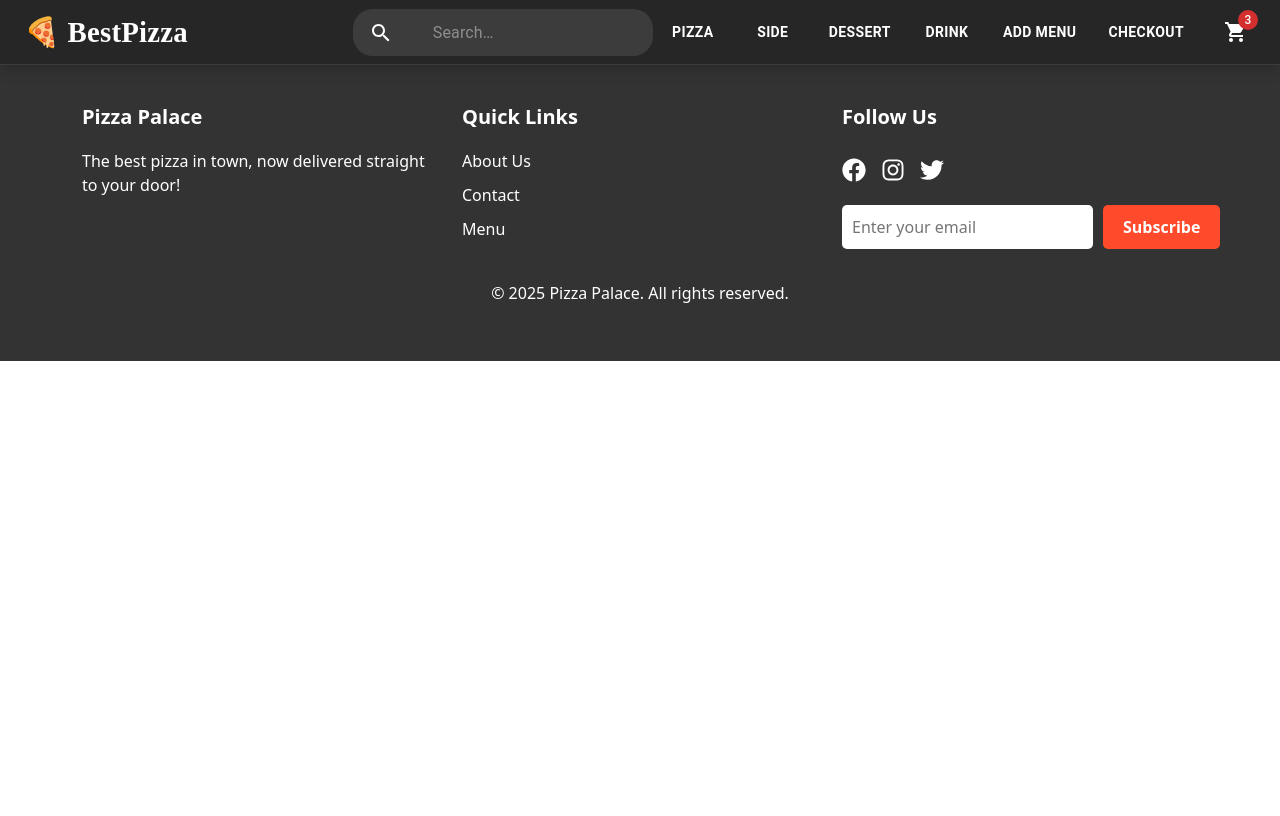
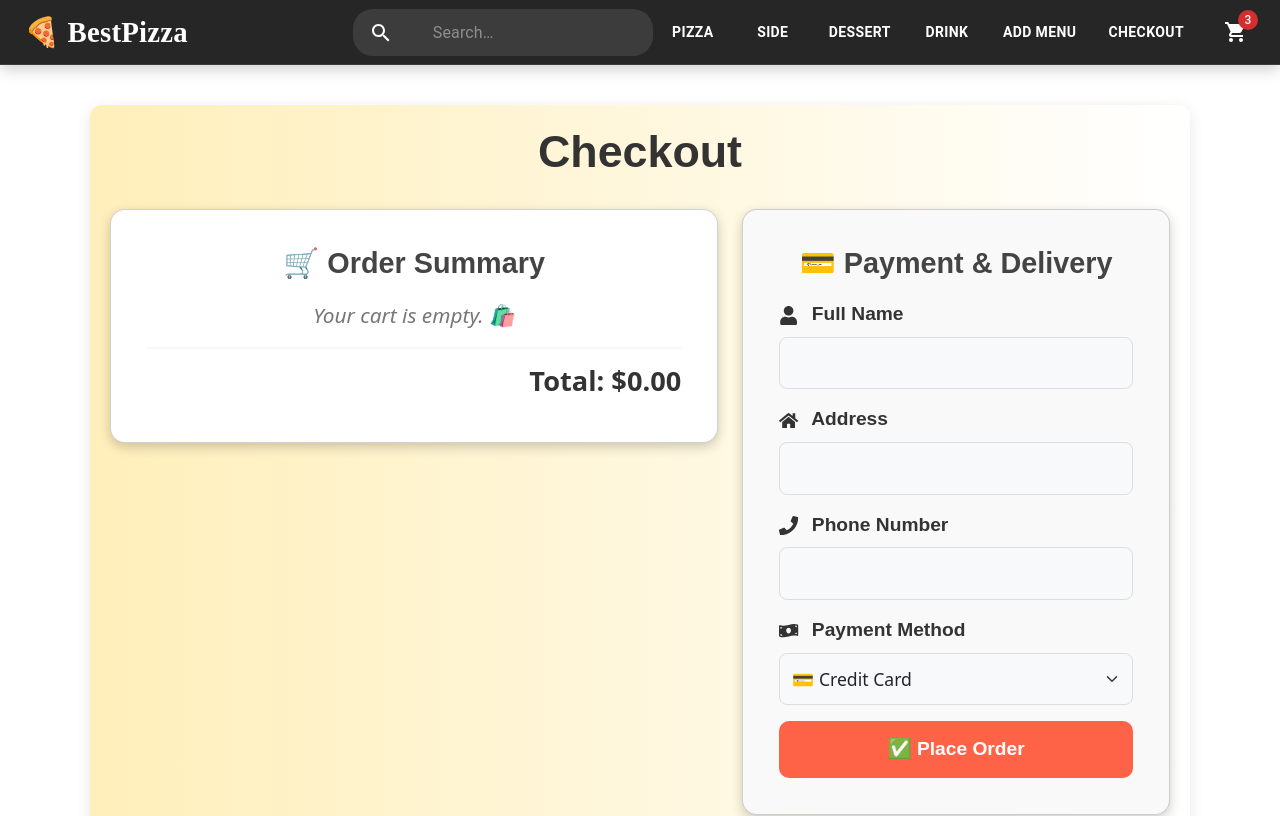
Before and after one commit to SatyamKamboj10011/Studio4PizzaApp, a React (Create React App) app: page /checkout in a window 1280 px wide. Shown: the top 816 px of the page. Built offline with nearby package versions, Linux system fonts and the light colour scheme.

Commit message:
updated chekout page design

```diff
--- a/src/App.js
+++ b/src/App.js
@@ -13,6 +13,7 @@ import Login from "./Login";
 import Footer from "./Footer";
 import CartPage from "./Cart";
 import Invoice from "./Invoice";
+import Checkout from "./Checkout";
 
 function App() {
   return (
@@ -32,6 +33,8 @@ function App() {
         <Route path="/contact" element={<ContactUs/>}/>
         <Route path="/cart" element={<CartPage/>}/>
         <Route path="/invoice" element={<Invoice/>}/>
+        <Route path="/checkout" element={<Checkout/>}/>
+
         {/* <Route path="/checkout" element={<Checkout />} /> */}
       </Routes>
     <Footer/>
--- /dev/null
+++ b/src/Checkout.js
@@ -0,0 +1,304 @@
+import React, { useState, useEffect } from "react";
+import { Container, Row, Col, Card, Button, Form, Modal } from "react-bootstrap";
+import "bootstrap/dist/css/bootstrap.min.css";
+import { FaUser, FaHome, FaPhone, FaMoneyBillWave } from "react-icons/fa";
+import { useNavigate } from "react-router-dom";
+
+const Checkout = () => {
+  const [cart, setCart] = useState([]);
+  const [totalPrice, setTotalPrice] = useState(0);
+  const [formData, setFormData] = useState({
+    name: "",
+    address: "",
+    phone: "",
+    paymentMethod: "creditCard",
+  });
+  const [showConfirmation, setShowConfirmation] = useState(false);
+  const [isLoading, setIsLoading] = useState(false);
+  const [errors, setErrors] = useState({});
+
+  const navigate = useNavigate();
+
+  useEffect(() => {
+    const savedCart = JSON.parse(localStorage.getItem("cart")) || [];
+    setCart(savedCart);
+    const total = savedCart.reduce((sum, item) => sum + item.totalPrice, 0);
+    setTotalPrice(total);
+  }, []);
+
+  const handleInputChange = (e) => {
+    const { name, value } = e.target;
+    setFormData({ ...formData, [name]: value });
+    setErrors({ ...errors, [name]: "" }); // Clear error on input change
+  };
+
+  const validateForm = () => {
+    const newErrors = {};
+    if (!formData.name.trim()) newErrors.name = "Name is required";
+    if (!formData.address.trim()) newErrors.address = "Address is required";
+    if (!formData.phone.trim()) newErrors.phone = "Phone number is required";
+    setErrors(newErrors);
+    return Object.keys(newErrors).length === 0;
+  };
+
+  const handleSubmit = (e) => {
+    e.preventDefault();
+    if (!validateForm()) return;
+
+    setShowConfirmation(true);
+  };
+
+  const confirmOrder = () => {
+    setIsLoading(true);
+    setTimeout(() => {
+      setIsLoading(false);
+      alert("Order placed successfully! 🎉");
+
+      const customerData = {
+        ...formData,
+        email: formData.email || "",
+      };
+
+      localStorage.removeItem("cart");
+
+      navigate("/invoice", {
+        state: { cart, customer: customerData },
+      });
+    }, 2000); // Simulate a 2-second delay for order processing
+  };
+
+  return (
+    <Container fluid style={styles.container}>
+      <h1 style={styles.title}>Checkout</h1>
+      <Row>
+        {/* Order Summary */}
+        <Col md={7}>
+          <Card style={styles.orderCard}>
+            <Card.Body>
+              <Card.Title style={styles.cardTitle}>🛒 Order Summary</Card.Title>
+              {cart.length > 0 ? (
+                cart.map((item, index) => (
+                  <div key={index} style={styles.orderItem}>
+                    <p>
+                      {item.quantity} x{" "}
+                      {item.pizza?.name || item.side?.name || item.dessert?.name || item.drink?.name} (
+                      {item.size}) -{" "}
+                      <span style={styles.itemPrice}>${item.totalPrice.toFixed(2)}</span>
+                    </p>
+                  </div>
+                ))
+              ) : (
+                <p style={styles.emptyCartMessage}>Your cart is empty. 🛍️</p>
+              )}
+              <hr style={styles.divider} />
+              <h4 style={styles.totalPrice}>Total: ${totalPrice.toFixed(2)}</h4>
+            </Card.Body>
+          </Card>
+        </Col>
+
+        {/* Payment and Delivery Details */}
+        <Col md={5}>
+          <Card style={styles.paymentCard}>
+            <Card.Body>
+              <Card.Title style={styles.cardTitle}>💳 Payment & Delivery</Card.Title>
+              <Form onSubmit={handleSubmit}>
+                <Form.Group className="mb-3">
+                  <Form.Label style={styles.label}>
+                    <FaUser style={styles.icon} /> Full Name
+                  </Form.Label>
+                  <Form.Control
+                    type="text"
+                    name="name"
+                    value={formData.name}
+                    onChange={handleInputChange}
+                    required
+                    style={styles.input}
+                    isInvalid={!!errors.name}
+                  />
+                  <Form.Control.Feedback type="invalid">
+                    {errors.name}
+                  </Form.Control.Feedback>
+                </Form.Group>
+
+                <Form.Group className="mb-3">
+                  <Form.Label style={styles.label}>
+                    <FaHome style={styles.icon} /> Address
+                  </Form.Label>
+                  <Form.Control
+                    type="text"
+                    name="address"
+                    value={formData.address}
+                    onChange={handleInputChange}
+                    required
+                    style={styles.input}
+                    isInvalid={!!errors.address}
+                  />
+                  <Form.Control.Feedback type="invalid">
+                    {errors.address}
+                  </Form.Control.Feedback>
+                </Form.Group>
+
+                <Form.Group className="mb-3">
+                  <Form.Label style={styles.label}>
+                    <FaPhone style={styles.icon} /> Phone Number
+                  </Form.Label>
+                  <Form.Control
+                    type="tel"
+                    name="phone"
+                    value={formData.phone}
+                    onChange={handleInputChange}
+                    required
+                    style={styles.input}
+                    isInvalid={!!errors.phone}
+                  />
+                  <Form.Control.Feedback type="invalid">
+                    {errors.phone}
+                  </Form.Control.Feedback>
+                </Form.Group>
+
+                <Form.Group className="mb-3">
+                  <Form.Label style={styles.label}>
+                    <FaMoneyBillWave style={styles.icon} /> Payment Method
+                  </Form.Label>
+                  <Form.Select
+                    name="paymentMethod"
+                    value={formData.paymentMethod}
+                    onChange={handleInputChange}
+                    required
+                    style={styles.input}
+                  >
+                    <option value="creditCard">💳 Credit Card</option>
+                    <option value="debitCard">🏦 Debit Card</option>
+                    <option value="paypal">💰 PayPal</option>
+                    <option value="cashOnDelivery">🚪 Cash on Delivery</option>
+                  </Form.Select>
+                </Form.Group>
+
+                <Button type="submit" style={styles.submitButton} disabled={isLoading}>
+                  {isLoading ? "Processing..." : "✅ Place Order"}
+                </Button>
+              </Form>
+            </Card.Body>
+          </Card>
+        </Col>
+      </Row>
+
+      {/* Confirmation Modal */}
+      <Modal show={showConfirmation} onHide={() => setShowConfirmation(false)}>
+        <Modal.Header closeButton>
+          <Modal.Title>Confirm Order</Modal.Title>
+        </Modal.Header>
+        <Modal.Body>
+          Are you sure you want to place this order?
+        </Modal.Body>
+        <Modal.Footer>
+          <Button variant="secondary" onClick={() => setShowConfirmation(false)}>
+            Cancel
+          </Button>
+          <Button variant="primary" onClick={confirmOrder}>
+            Confirm
+          </Button>
+        </Modal.Footer>
+      </Modal>
+    </Container>
+  );
+};
+
+// 🎨 Styling
+const styles = {
+  container: {
+    maxWidth: "1100px",
+    margin: "40px auto",
+    padding: "20px",
+    background: "linear-gradient(to right, #FFEFBA, #FFFFFF)",
+    borderRadius: "12px",
+    boxShadow: "0px 4px 15px rgba(0, 0, 0, 0.1)",
+  },
+  title: {
+    textAlign: "center",
+    fontSize: "2.8rem",
+    fontWeight: "bold",
+    color: "#333",
+    marginBottom: "30px",
+    fontFamily: "Poppins, sans-serif",
+  },
+  orderCard: {
+    borderRadius: "15px",
+    boxShadow: "0 4px 12px rgba(0, 0, 0, 0.2)",
+    backgroundColor: "#ffffff",
+    padding: "20px",
+  },
+  paymentCard: {
+    borderRadius: "15px",
+    boxShadow: "0 4px 12px rgba(0, 0, 0, 0.2)",
+    backgroundColor: "#f9f9f9",
+    padding: "20px",
+  },
+  cardTitle: {
+    fontSize: "1.8rem",
+    fontWeight: "bold",
+    color: "#444",
+    marginBottom: "20px",
+    textAlign: "center",
+    fontFamily: "Poppins, sans-serif",
+  },
+  orderItem: {
+    fontSize: "1.2rem",
+    color: "#555",
+    marginBottom: "12px",
+    fontFamily: "Arial, sans-serif",
+  },
+  itemPrice: {
+    fontWeight: "bold",
+    color: "#FF6347",
+  },
+  emptyCartMessage: {
+    fontSize: "1.3rem",
+    color: "#777",
+    textAlign: "center",
+    fontStyle: "italic",
+  },
+  divider: {
+    borderTop: "2px solid #ddd",
+  },
+  totalPrice: {
+    fontSize: "1.7rem",
+    fontWeight: "bold",
+    color: "#333",
+    textAlign: "right",
+  },
+  label: {
+    fontSize: "1.2rem",
+    fontWeight: "bold",
+    color: "#333",
+    fontFamily: "Poppins, sans-serif",
+  },
+  input: {
+    borderRadius: "8px",
+    border: "1px solid #ddd",
+    padding: "12px",
+    fontSize: "1.1rem",
+    width: "100%",
+    backgroundColor: "#f8f9fa",
+  },
+  submitButton: {
+    backgroundColor: "#FF6347",
+    border: "none",
+    borderRadius: "10px",
+    padding: "14px",
+    fontSize: "1.2rem",
+    fontWeight: "bold",
+    transition: "background-color 0.3s ease",
+    width: "100%",
+    color: "white",
+    fontFamily: "Poppins, sans-serif",
+    ":hover": {
+      backgroundColor: "#e5533d",
+    },
+  },
+  icon: {
+    marginRight: "8px",
+  },
+};
+
+export default Checkout;
```
